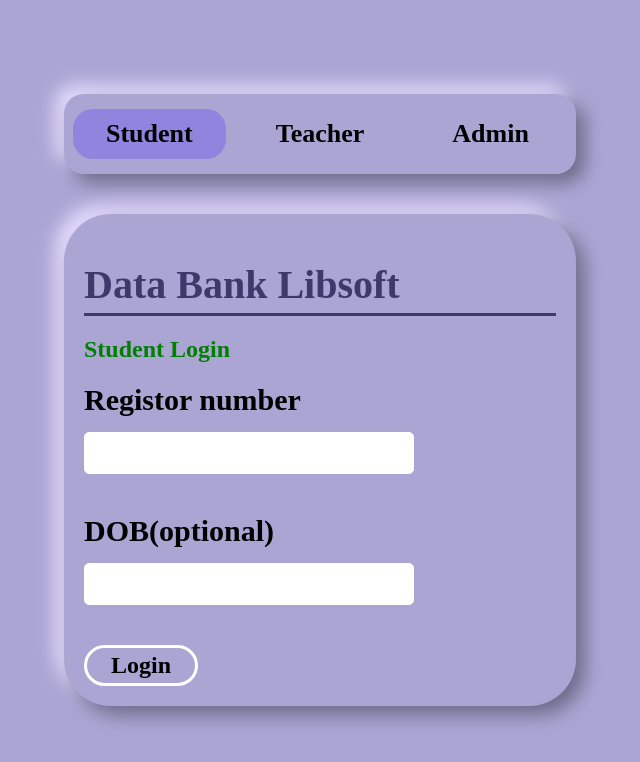
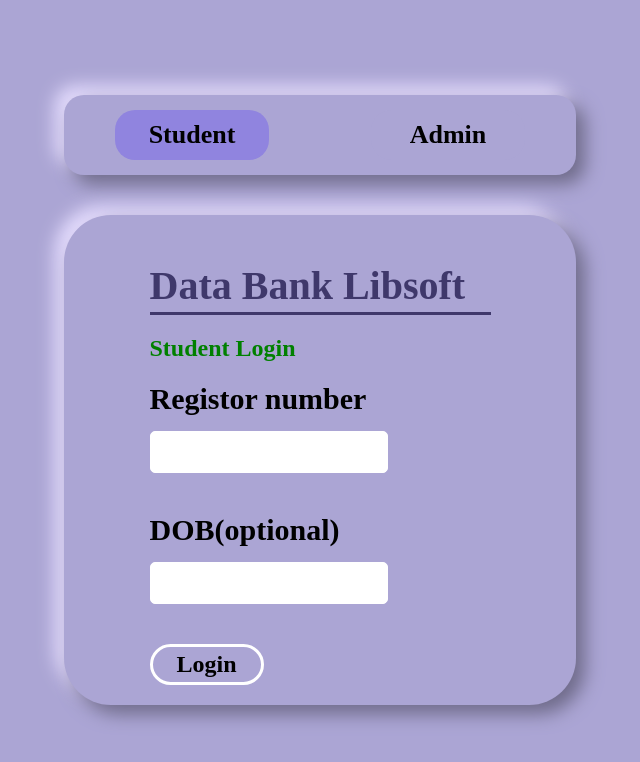
Before and after one commit to B-Mani-kandan/3rd-year-mini-project-libraryapp, a Next.js app: page / in a window 1280 px wide. Shown: the top 762 px of the page, without its empty margins (320-960 px from the left). Built offline with nearby package versions, Linux system fonts and the light colour scheme.

Commit message:
add books

```diff
--- a/components/LoginCardTeacher.js
+++ /dev/null
@@ -1,20 +0,0 @@
-import React from 'react'
-import classes from './login.module.css'
-
-const LoginCardTeacher = () => {
-  return (
-    <div className={classes.login}>
-      <h1>Aamec Teacher Login</h1>
-      <form>
-        <label htmlFor='regno' >Staff number</label>
-         <input type='text' id='regno'/>
-         <label htmlFor='name' >Name(optional)</label>
-         <input type='text' id='name'/>
-         <button>Login</button>
-      </form>
-
-    </div>
-  )
-}
-
-export default LoginCardTeacher
--- /dev/null
+++ b/pages/api/addbook.js
@@ -0,0 +1,26 @@
+import Book from "../../models/Book";
+import { verify } from "jsonwebtoken";
+
+export default async function handler(req, res) {
+  try {
+    const jwt = req.cookies.OursiteJWT;
+    const secret = "arunmani";
+    verify(jwt, secret);
+    if (req.method === "POST") {
+      let { BookTitle, BookAuthor, BookPublishers } = req.body;
+     let bok =   new Book({
+        Title:BookTitle,
+        Authors: BookAuthor,
+        Publishers:BookPublishers,
+        currentHolder:"libary"
+      });
+      console.log(bok)
+      await bok.save()
+      let books =await  Book.find({})
+      res.status(200).json(books)
+    }
+  } catch (e) {
+    res.status(200).json({"messsage":"something went to wrong"})
+
+  }
+}
--- a/pages/index.js
+++ b/pages/index.js
@@ -1,7 +1,6 @@
 import { useState } from "react";
 import LoginAdmin from "../components/LoginAdmin";
 import LoginCard from "../components/LoginCard";
-import LoginCardTeacher from "../components/LoginCardTeacher";
 import styles from "../styles/Home.module.css";
 
 export default function Home() {
@@ -12,9 +11,6 @@ const[btn,setBtn] = useState( 'Student')
     case 'Student':
       loginDiv = <LoginCard/>
       break;
-    case 'Teacher':
-      loginDiv = <LoginCardTeacher/>
-      break;
       case 'Admin':
       loginDiv =  <LoginAdmin />
       break
@@ -24,7 +20,7 @@ const[btn,setBtn] = useState( 'Student')
   return (
     <div className={styles.holder}>
       <div className={styles.swiftBtn}>
-        {["Student", "Teacher", "Admin"].map((d, i) => (
+        {["Student", "Admin"].map((d, i) => (
           <button
            className={d === btn ? `${styles.button} ${styles.active}` : `${styles.button}`}
             key={i}
--- a/styles/Home.module.css
+++ b/styles/Home.module.css
@@ -3,7 +3,7 @@
   flex-direction: column;
   justify-content: center;
   align-items: center;
-  width: 100vw;
+  /* width: 100vw; */
   height: 100vh;
 }
 
@@ -127,3 +127,51 @@ box-shadow:  9px 9px 18px #6f6b8a,
   border-collapse:collapse;
   border:1px solid #dddddd;
 }
+
+.login{
+  /* height: 100%; */
+  display: flex;
+  flex-direction: column;
+  font-family: cursive;
+  /* width: 100%; */
+  /* justify-content: center;*/
+  align-items: center;
+}
+
+.login h1{
+  color:#3f386b;
+  font-size: 40px;
+}
+
+.login button,.login input,.login label{
+  display: block;
+}
+
+.login label{
+  font-weight: 600;
+  font-size: 30px;
+  margin-bottom: 15px;
+}
+
+.login input{
+  border-radius: 5px;
+  border: 1px solid white;
+  padding: 5px 10px;
+  width: 70%;
+  margin-bottom: 40px;
+  font-size: 26px;
+}
+
+.login button{
+  padding: 0.25rem 1.5rem;
+  font-size: 24px;
+  font-weight: 600;
+  font-family: cursive;
+  background: #aba5d4;
+  border: 3px solid white;
+  border-radius: 1000px;
+}
+
+.login button:hover{
+  background: #948bd3;
+}
```
Also changed, not shown: pages/admin.js (+52 -0 lines).
